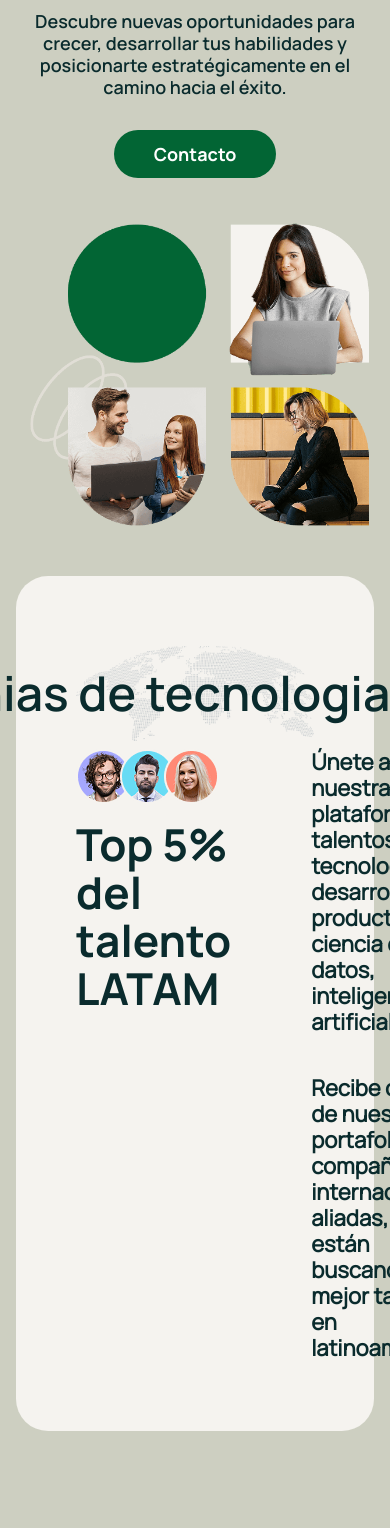
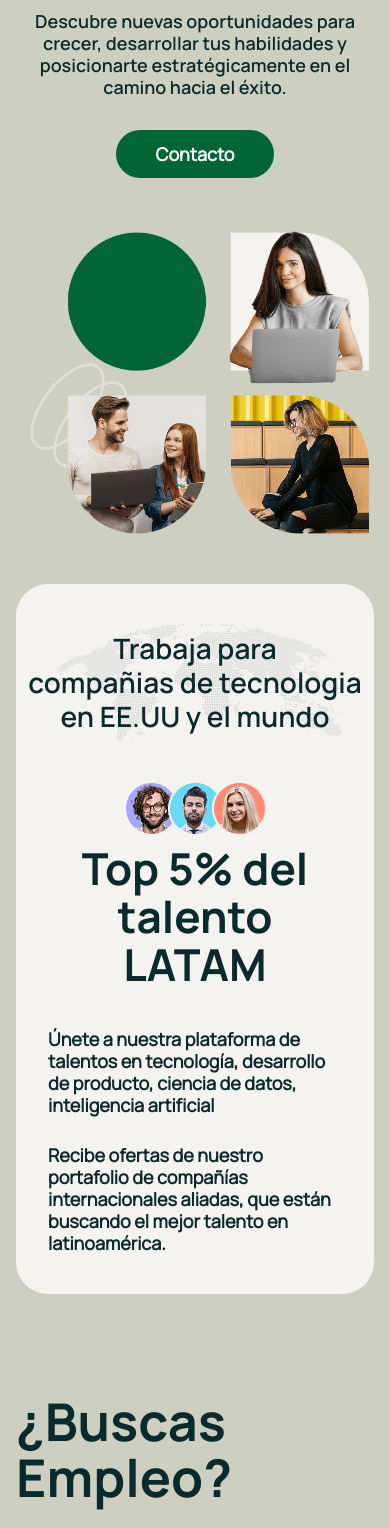
Before and after one commit to Mazagonzalez/vpm-page, an Astro site: page / in a window 390 px wide. Shown: the part 272-1800 px from the top of the page. Built offline with nearby package versions, Linux system fonts and the light colour scheme; Astro itself is replaced by a stand-in of ours.

Commit message:
style: section #2 responsive

```diff
--- a/src/components/common/button.astro
+++ b/src/components/common/button.astro
@@ -3,7 +3,7 @@ const { text, className } = Astro.props;
 ---
 
 <button
-    class={`bg-main hover:bg-main/90 py-2.5 px-10 w-fit text-lg font-bold rounded-full text-white cursor-pointer ${className}`}
+    class={`button-main ${className}`}
 >
     {text ? text : 'Contacto'}
 </button>
--- a/src/components/home/hero-section.astro
+++ b/src/components/home/hero-section.astro
@@ -3,7 +3,7 @@ import Button from "@/components/common/button.astro";
 ---
 
 <section id="hero" class="size-screen pt-[100px] lg:pt-[140px] pb-[50px]">
-    <div class="flex flex-col lg:flex-row justify-center items-center gap-8 lg:gap-4">
+    <div class="flex flex-col lg:flex-row justify-center items-center gap-10 lg:gap-4">
         <div class="col gap-8 text-center lg:text-start">
             <h1 class="text-[45px] leading-[50px] lg:text-[65px] lg:leading-[70px] font-bold into-left">
                 Avanza al siguiente <br class="br-hidden">
--- a/src/components/home/work-for-the-world.astro
+++ b/src/components/home/work-for-the-world.astro
@@ -1,9 +1,9 @@
 <section class="size-screen pb-[50px]">
-    <div class="bg-[#F5F3EF] rounded-4xl px-[60px] py-[70px] col gap-2">
+    <div class="bg-[#F5F3EF] rounded-4xl px-8 py-10 lg:px-[60px] lg:py-[70px] col gap-10 lg:gap-2">
         <div class="relative flex justify-center into-center">
-            <h1 class="text-[48px] leading-[52px] font-semibold text-center absolute-center whitespace-nowrap">
-                Trabaja para compañias de <br class="br-hidden">
-                tecnologia en EE.UU y el mundo
+            <h1 class="text-[28px] leading-[34px] lg:text-[48px] lg:leading-[52px] font-semibold text-center absolute-center whitespace-nowrap">
+                Trabaja para <br class="lg:hidden"> compañias de <br class="br-hidden">
+                tecnologia <br class="lg:hidden"> en EE.UU y el mundo
             </h1>
 
             <img
@@ -13,8 +13,8 @@
             >
         </div>
 
-        <div class="row gap-20">
-            <div class="col gap-4">
+        <div class="flex flex-col lg:flex-row gap-10 lg:gap-20">
+            <div class="col items-center lg:items-start gap-2 lg:gap-4">
                 <img
                     src="/images/profile-group.png"
                     alt="Profile group"
@@ -22,13 +22,13 @@
                     class="w-fit into-top"
                 >
 
-                <h2 class="text-[44px] leading-[48px] font-bold into-left-2">
+                <h2 class="text-[44px] leading-[48px] font-bold text-center lg:text-start into-left-2">
                     Top 5% del talento <br class="br-hidden">
                     LATAM
                 </h2>
             </div>
 
-            <div class="text-[22px] leading-[26px] font-semibold col gap-10">
+            <div class="text-[18px] leading-[22px] lg:text-[22px] lg:leading-[26px] font-semibold col gap-7 lg:gap-10">
                 <p class="into-right">
                     Únete a nuestra plataforma de talentos en tecnología, <br class="br-hidden">
                     desarrollo de producto, ciencia de datos, <br class="br-hidden">
--- a/src/components/navbar.astro
+++ b/src/components/navbar.astro
@@ -1,5 +1,6 @@
 ---
 import IconVpm from "@/components/icons/icon-vpm.astro";
+import Button from "@/components/common/button.astro";
 ---
 
 <nav id="nav" class="w-full fixed z-50 bg-transparent">
@@ -29,6 +30,10 @@ import IconVpm from "@/components/icons/icon-vpm.astro";
                 Contacto
             </button>
         </div>
+
+        <button class="button-main !text-sm !px-6 lg:hidden">
+            Contacto
+        </button>
     </div>
 </nav>
 
--- a/src/styles/components.css
+++ b/src/styles/components.css
@@ -58,6 +58,10 @@
     @apply fill-white hover:fill-white/90
 }
 
+.button-main{
+    @apply bg-main hover:bg-main/90 py-2.5 px-10 w-fit text-lg font-bold rounded-full text-white cursor-pointer
+}
+
 .btn-nav{
     @apply p-5 text-[20px] leading-[20px] font-semibold cursor-pointer hover:underline
 }
```
